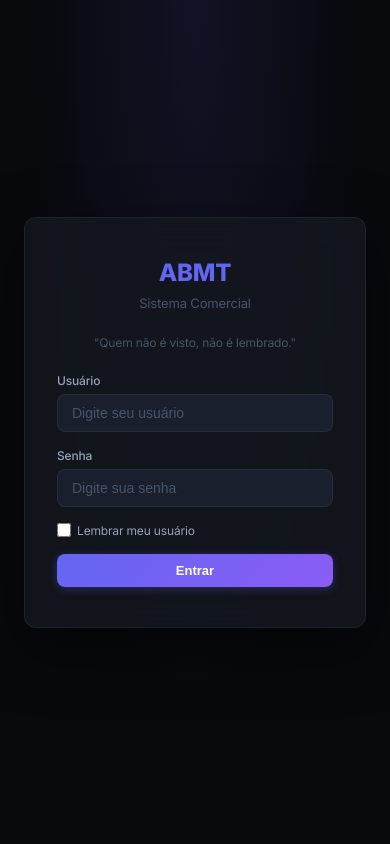
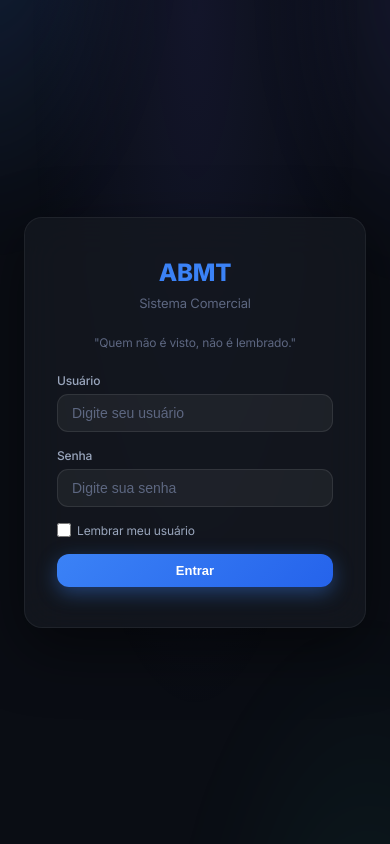
Before and after one commit to peamerichi/comercial-abmt, a Flask app: page / in a window 390 px wide. Run offline with Flask 3, Linux system fonts and the light colour scheme.

Commit message:
feat(ui): apply 2026 premium dark theme (glassmorphism layer)
New visual layer (static/css/theme-2026.css) over the existing styles —
pure CSS, no functionality touched, reversible by removing the link.

- Graphite base + electric-blue accent, breathing aurora background
- Glass sidebar/topbar/modals, translucent cards
- Space Grotesk on numbers/titles with tabular figures
- Squircle nav icons, active item with gradient + glow
- Staggered entrance animation on dashboard KPIs only

Critical-review fixes baked in before ship:
- Scoped entirely to dark theme (html:not([data-theme=light])); light
  mode falls back to the original style.css, no breakage
- Entrance animation limited to KPI/stat cards (not the 308 generic .card
  uses) to avoid busy/janky list re-renders
- backdrop-filter blur reserved for sidebar/topbar/modal/nav/login;
  list cards use a solid translucent bg (mobile GPU friendly)
- Respects prefers-reduced-motion

Loads Space Grotesk; SW bumped to v82 and caches the new CSS.

Co-Authored-By: Claude Opus 4.6 <noreply@anthropic.com>

```diff
--- /dev/null
+++ b/static/css/theme-2026.css
@@ -0,0 +1,223 @@
+/* ===========================================================
+   ABMT — Tema 2026 (camada visual sobre style.css)
+   Glassmorphism grafite + azul elétrico · Space Grotesk
+   Só visual. Não altera layout/funcionalidade.
+   Escopo: aplica só no tema ESCURO. No claro, cai no style.css original.
+   Remover o <link> reverte tudo.
+   =========================================================== */
+
+/* ---- Paleta nova (só quando NÃO está em light) ---- */
+:root:not([data-theme="light"]){
+  --bg-primary:#0a0d14;
+  --bg-secondary:#0d111a;
+  --bg-card:rgba(255,255,255,.045);
+  --bg-input:rgba(255,255,255,.05);
+  --bg-hover:rgba(255,255,255,.05);
+  --text-primary:#eef2f9;
+  --text-secondary:#9aa6bd;
+  --text-muted:#5d6781;
+  --accent:#3b82f6;
+  --accent-hover:#4f8cff;
+  --accent-dim:rgba(59,130,246,.14);
+  --color-primary:#3b82f6;
+  --success:#2dd4a7;--color-success:#2dd4a7;
+  --warning:#fbbf24;--color-warning:#fbbf24;
+  --danger:#fb6a6a;--color-danger:#fb6a6a;
+  --border:rgba(255,255,255,.09);
+  --border-color:rgba(255,255,255,.09);
+  --radius:18px;--radius-sm:12px;--radius-md:16px;--radius-lg:22px;
+  --glass:rgba(255,255,255,.05);
+  --glass-strong:rgba(255,255,255,.08);
+  --glass-border:rgba(255,255,255,.09);
+  --gradient-accent:linear-gradient(135deg,#4f8cff,#1e40af);
+  --display:'Space Grotesk','Inter',-apple-system,sans-serif;
+  --shadow:0 16px 50px rgba(0,0,0,.4);
+  --shadow-md:0 12px 36px rgba(0,0,0,.32);
+}
+
+/* ---- Fundo aurora (só no escuro) ---- */
+html:not([data-theme="light"]) body{ background:#0a0d14; position:relative; }
+html:not([data-theme="light"]) body::before{
+  content:''; position:fixed; inset:-30%; z-index:-1; pointer-events:none;
+  background:
+    radial-gradient(40% 40% at 18% 12%, rgba(59,130,246,.18), transparent 60%),
+    radial-gradient(34% 34% at 86% 18%, rgba(99,102,241,.13), transparent 60%),
+    radial-gradient(46% 46% at 78% 92%, rgba(45,212,167,.08), transparent 60%);
+  filter:blur(34px);
+  animation:abmt-drift 22s ease-in-out infinite alternate;
+}
+@keyframes abmt-drift{0%{transform:translate(0,0) scale(1)}100%{transform:translate(-3%,2%) scale(1.07)}}
+@media (prefers-reduced-motion: reduce){
+  html:not([data-theme="light"]) body::before{ animation:none; }
+}
+
+/* números financeiros alinhados (ambos os temas, é só typographic) */
+.kpi-value,.stat-value,.ranking-value,.mini-stat-value,.detail-value{
+  font-variant-numeric:tabular-nums; font-feature-settings:'tnum';
+}
+
+/* ---- Tipografia display (ambos os temas — só fonte) ---- */
+.sidebar-logo,.dash-header h2,.page-header h1,.page-title,
+.kpi-value,.stat-value,.mini-stat-value,.ranking-value,
+.ranking-pos,.modal-title,.login-logo{
+  font-family:'Space Grotesk','Inter',sans-serif; letter-spacing:-.02em;
+}
+.kpi-value,.stat-value{ font-weight:600; }
+
+/* =====================================================
+   A PARTIR DAQUI: só no tema ESCURO (html:not light)
+   ===================================================== */
+
+/* Sidebar de vidro flutuante */
+html:not([data-theme="light"]) .sidebar{
+  background:rgba(255,255,255,.05);
+  backdrop-filter:blur(20px); -webkit-backdrop-filter:blur(20px);
+  border:1px solid var(--glass-border);
+  border-radius:24px; inset:14px auto 14px 14px; height:auto;
+  box-shadow:0 20px 60px rgba(0,0,0,.42);
+}
+html:not([data-theme="light"]) .sidebar-logo{
+  background:linear-gradient(135deg,#fff,#9ec1ff);
+  -webkit-background-clip:text; background-clip:text; -webkit-text-fill-color:transparent;
+}
+html:not([data-theme="light"]) .sidebar-header,
+html:not([data-theme="light"]) .sidebar-user{ border-color:var(--glass-border); }
+
+/* nav: ícone em squircle, ativo com gradiente */
+html:not([data-theme="light"]) .nav-link{ border-radius:13px; gap:11px; padding:8px 11px; margin:1px 0; font-weight:500; transition:.2s; }
+html:not([data-theme="light"]) .nav-link svg{
+  width:32px; height:32px; padding:7.5px; border-radius:10px;
+  background:rgba(255,255,255,.05); box-sizing:border-box; margin-right:0; stroke-width:1.9; transition:.2s;
+}
+html:not([data-theme="light"]) .nav-link:hover{ background:rgba(255,255,255,.05); }
+html:not([data-theme="light"]) .nav-link.active{ background:transparent; color:#fff; font-weight:600; position:relative; }
+html:not([data-theme="light"]) .nav-link.active svg{
+  background:linear-gradient(135deg,#3b82f6,#1e40af); color:#fff; box-shadow:0 4px 14px rgba(59,130,246,.5);
+}
+html:not([data-theme="light"]) .nav-link.active::before{
+  content:''; position:absolute; left:-13px; top:50%; transform:translateY(-50%);
+  width:3px; height:20px; background:var(--accent-hover); border-radius:3px; box-shadow:0 0 12px var(--accent-hover);
+}
+html:not([data-theme="light"]) .avatar{ background:var(--gradient-accent); font-weight:600; border-radius:10px; }
+
+/* conteúdo deslocado pela sidebar flutuante (desktop) */
+@media(min-width:993px){
+  html:not([data-theme="light"]) .main-area{ margin-left:calc(var(--sidebar-width) + 20px); }
+}
+
+/* Topbar de vidro */
+html:not([data-theme="light"]) .topbar{
+  background:rgba(13,17,26,.55); backdrop-filter:blur(16px); -webkit-backdrop-filter:blur(16px);
+  border-bottom:1px solid var(--glass-border);
+}
+html:not([data-theme="light"]) .topbar-search{ background:rgba(255,255,255,.05); border:1px solid var(--glass-border); border-radius:13px; }
+html:not([data-theme="light"]) .badge-btn{ border-radius:12px; background:rgba(255,255,255,.05); border:1px solid var(--glass-border); }
+
+/* Cards: fundo translúcido SÓLIDO (sem blur — leve no mobile) */
+html:not([data-theme="light"]) .card,
+html:not([data-theme="light"]) .stat-card,
+html:not([data-theme="light"]) .kpi-card{
+  background:rgba(255,255,255,.045);
+  border:1px solid var(--glass-border);
+  border-radius:var(--radius);
+}
+html:not([data-theme="light"]) .card:hover,
+html:not([data-theme="light"]) .kpi-card:hover,
+html:not([data-theme="light"]) .stat-card:hover{
+  transform:translateY(-3px); box-shadow:0 18px 44px rgba(0,0,0,.32); border-color:rgba(255,255,255,.14);
+}
+
+/* Entrada animada SÓ nos KPIs/stats do dashboard (não em listas) */
+html:not([data-theme="light"]) .kpi-card,
+html:not([data-theme="light"]) .stat-card{
+  animation:abmt-up .5s cubic-bezier(.2,.8,.2,1) both;
+}
+@keyframes abmt-up{from{opacity:0;transform:translateY(12px)}to{opacity:1;transform:translateY(0)}}
+html:not([data-theme="light"]) .kpi-grid .kpi-card:nth-child(2){animation-delay:.06s}
+html:not([data-theme="light"]) .kpi-grid .kpi-card:nth-child(3){animation-delay:.12s}
+html:not([data-theme="light"]) .kpi-grid .kpi-card:nth-child(4){animation-delay:.18s}
+@media (prefers-reduced-motion: reduce){
+  html:not([data-theme="light"]) .kpi-card,
+  html:not([data-theme="light"]) .stat-card{ animation:none; }
+}
+
+/* título do card com ícone em squircle */
+html:not([data-theme="light"]) .card-title{ font-size:14.5px; font-weight:650; display:inline-flex; align-items:center; gap:10px; }
+html:not([data-theme="light"]) .card-title svg{
+  width:30px; height:30px; padding:7px; border-radius:9px;
+  background:rgba(255,255,255,.08); color:var(--text-secondary); box-sizing:border-box; margin-right:0; stroke-width:1.9;
+}
+
+html:not([data-theme="light"]) .kpi-card{ overflow:hidden; }
+html:not([data-theme="light"]) .kpi-card::before{ height:3px; opacity:.95; }
+html:not([data-theme="light"]) .kpi-label{ letter-spacing:.06em; }
+html:not([data-theme="light"]) .kpi-value{ font-size:28px; }
+html:not([data-theme="light"]) .stat-value{ font-size:24px; }
+html:not([data-theme="light"]) .stat-card.stat-orange{ border-left:3px solid var(--warning); }
+
+/* Botões */
+html:not([data-theme="light"]) .btn{ border-radius:12px; }
+html:not([data-theme="light"]) .btn-primary{
+  background:linear-gradient(135deg,#3b82f6,#2563eb); border:none; color:#fff; font-weight:600;
+  box-shadow:0 6px 20px rgba(59,130,246,.4);
+}
+html:not([data-theme="light"]) .btn-primary:hover{ box-shadow:0 8px 28px rgba(59,130,246,.6); opacity:1; }
+html:not([data-theme="light"]) .btn-outline{ background:rgba(255,255,255,.05); border:1px solid var(--glass-border); }
+html:not([data-theme="light"]) .btn-outline:hover{ border-color:rgba(79,140,255,.45); }
+
+/* Cabeçalho do dashboard */
+html:not([data-theme="light"]) .dash-header h2{
+  background:linear-gradient(135deg,#fff,#aab8d4);
+  -webkit-background-clip:text; background-clip:text; -webkit-text-fill-color:transparent; font-weight:600;
+}
+html:not([data-theme="light"]) .dash-live-badge{ background:rgba(45,212,167,.15); color:var(--success); border:1px solid rgba(45,212,167,.25); }
+
+/* Abas / segmented */
+html:not([data-theme="light"]) .dash-tabs,
+html:not([data-theme="light"]) .tabs{ background:rgba(255,255,255,.05); border:1px solid var(--glass-border); border-radius:13px; padding:4px; }
+html:not([data-theme="light"]) .dash-tab,
+html:not([data-theme="light"]) .tab{ border-radius:9px; font-weight:600; }
+html:not([data-theme="light"]) .dash-tab.active,
+html:not([data-theme="light"]) .tab.active{
+  background:linear-gradient(135deg,#3b82f6,#2563eb); color:#fff; box-shadow:0 4px 16px rgba(59,130,246,.4);
+}
+
+/* Rankings */
+html:not([data-theme="light"]) .ranking-item{ border-radius:12px; }
+html:not([data-theme="light"]) .ranking-item:hover{ background:rgba(255,255,255,.05); }
+html:not([data-theme="light"]) .ranking-pos{ border-radius:9px; background:rgba(255,255,255,.08); }
+
+/* Filtros / inputs */
+html:not([data-theme="light"]) .dash-filter-select,
+html:not([data-theme="light"]) .form-control,
+html:not([data-theme="light"]) .form-select{ background:rgba(255,255,255,.05); border:1px solid var(--glass-border); border-radius:11px; }
+
+/* Bottom nav mobile */
+html:not([data-theme="light"]) .nav-bottom{
+  background:rgba(13,17,26,.72); backdrop-filter:blur(18px); -webkit-backdrop-filter:blur(18px);
+  border-top:1px solid var(--glass-border);
+}
+html:not([data-theme="light"]) .nav-item.active{ color:var(--accent-hover); }
+
+/* Modais de vidro */
+html:not([data-theme="light"]) .modal{
+  background:rgba(16,20,30,.92); backdrop-filter:blur(24px); -webkit-backdrop-filter:blur(24px);
+  border:1px solid var(--glass-border); border-radius:22px;
+}
+html:not([data-theme="light"]) .modal-overlay{ background:rgba(5,7,12,.6); }
+
+/* Alertas */
+html:not([data-theme="light"]) .alert{ border-radius:13px; }
+
+/* FAB assistente */
+html:not([data-theme="light"]) .assistente-fab{ background:linear-gradient(135deg,#3b82f6,#1e40af); box-shadow:0 8px 28px rgba(59,130,246,.5); }
+
+/* Login premium */
+html:not([data-theme="light"]) .login-card{
+  background:rgba(255,255,255,.05); backdrop-filter:blur(24px); -webkit-backdrop-filter:blur(24px);
+  border:1px solid var(--glass-border); border-radius:24px; box-shadow:0 30px 80px rgba(0,0,0,.5);
+}
+html:not([data-theme="light"]) .login-logo{
+  background:linear-gradient(135deg,#4f8cff,#9ec1ff);
+  -webkit-background-clip:text; background-clip:text; -webkit-text-fill-color:transparent;
+}
--- a/static/js/sw.js
+++ b/static/js/sw.js
@@ -1,7 +1,8 @@
-const CACHE_NAME = 'abmt-comercial-v81';
+const CACHE_NAME = 'abmt-comercial-v82';
 const ASSETS = [
     '/',
     '/static/css/style.css',
+    '/static/css/theme-2026.css',
     '/static/js/app.js',
     '/static/js/forms.js',
     '/manifest.json'
--- a/templates/index.html
+++ b/templates/index.html
@@ -3,26 +3,29 @@
 <head>
     <meta charset="UTF-8">
     <meta name="viewport" content="width=device-width, initial-scale=1.0, maximum-scale=1.0, user-scalable=no">
-    <meta name="theme-color" content="#08090d">
+    <meta name="theme-color" content="#0a0d14">
     <meta name="apple-mobile-web-app-capable" content="yes">
     <meta name="apple-mobile-web-app-status-bar-style" content="black-translucent">
     <title>ABMT Comercial</title>
     <link rel="preconnect" href="https://cdn.jsdelivr.net" crossorigin>
     <link rel="preconnect" href="https://fonts.googleapis.com" crossorigin>
-    <link rel="stylesheet" href="/static/css/style.css?v=52">
+    <link rel="preconnect" href="https://fonts.gstatic.com" crossorigin>
+    <link href="https://fonts.googleapis.com/css2?family=Space+Grotesk:wght@500;600;700&display=swap" rel="stylesheet">
+    <link rel="stylesheet" href="/static/css/style.css?v=53">
+    <link rel="stylesheet" href="/static/css/theme-2026.css?v=2">
     <link rel="manifest" href="/manifest.json">
 </head>
 <body>
 <div id="app">
-    <div style="display:flex;align-items:center;justify-content:center;height:100vh;flex-direction:column;gap:16px">
-        <div style="font-size:28px;font-weight:700;color:#7c5dfa">ABMT</div>
-        <div style="width:32px;height:32px;border:3px solid rgba(124,93,250,.2);border-top-color:#7c5dfa;border-radius:50%;animation:spin 0.8s linear infinite"></div>
+    <div style="display:flex;align-items:center;justify-content:center;height:100vh;flex-direction:column;gap:16px;background:#0a0d14">
+        <div style="font-size:30px;font-weight:700;font-family:'Space Grotesk',sans-serif;color:#4f8cff">ABMT</div>
+        <div style="width:32px;height:32px;border:3px solid rgba(79,140,255,.2);border-top-color:#4f8cff;border-radius:50%;animation:spin 0.8s linear infinite"></div>
         <style>@keyframes spin{to{transform:rotate(360deg)}}</style>
     </div>
 </div>
 
-<script src="/static/js/app.js?v=52"></script>
-<script src="/static/js/forms.js?v=52"></script>
+<script src="/static/js/app.js?v=53"></script>
+<script src="/static/js/forms.js?v=53"></script>
 <script>
     if ('serviceWorker' in navigator) {
         navigator.serviceWorker.register('/sw.js').then(reg => {
```
Also changed, not shown: 1 other file.
